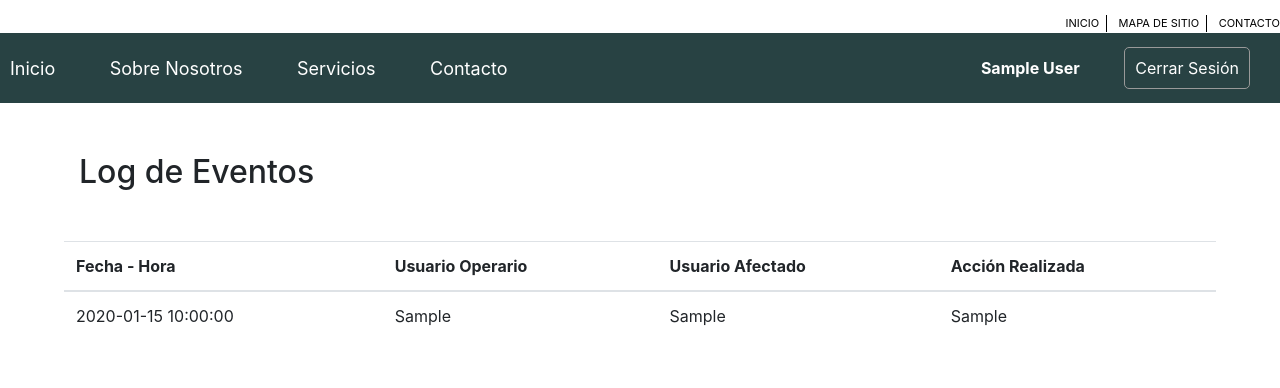
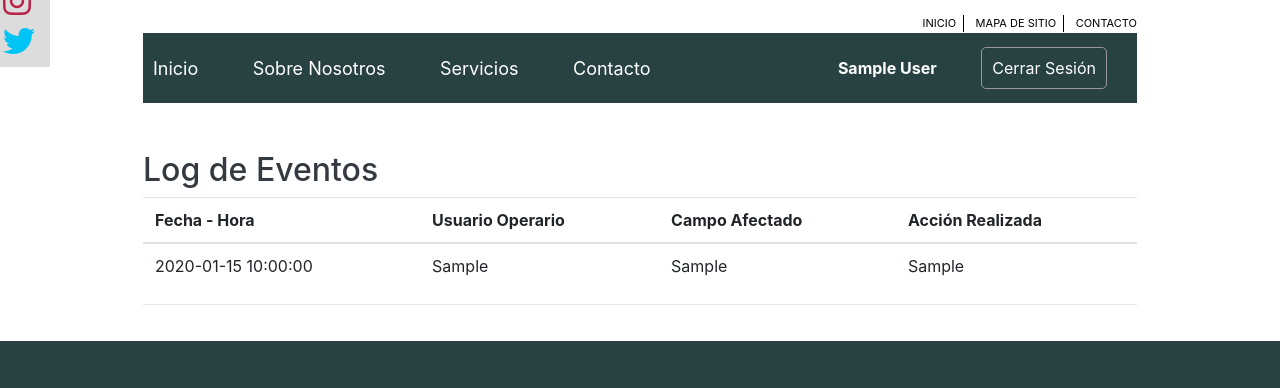
Before and after one commit to karina0724/Sweet-Happiness, a PHP site: page /log_eventos.php in a window 1280 px wide. Shown: the part 385-773 px from the top of the page. Run offline with PHP 8.4, Linux system fonts and the light colour scheme; the visitor is signed in with stand-in values (Sample User, id 1); tables that the repository leaves empty or names only in its code hold one stand-in row (values such as "Sample post"); some libraries are stand-ins or nearby versions.

Commit message:
Log de eventos modificado

```diff
--- a/FinalAdm/libs/configx.php
+++ b/FinalAdm/libs/configx.php
@@ -2,5 +2,5 @@
 
     define('DB_HOST','localhost');
     define('DB_USER','root');
-    define('DB_PASS','mysql');
+    define('DB_PASS','');
     define('DB_NAME','final_administracion');
--- a/FinalAdm/log_eventos.php
+++ b/FinalAdm/log_eventos.php
@@ -1,22 +1,23 @@
 <?php
-include("head.php");
+include('redes.php');
+
 ?>
+<!--end menu-h-->
 
-<div class="container" style="max-width: 90%; margin-top:50px;">
-    <h2>Log de Eventos</h2>
-</div>
-<div style="max-width: 90%; margin:50px auto; margin-bottom: 250px;">
+<div style="max-width: 80%;" class="container">
+<?php include('head.php'); ?> <br> <br>
+
+<h2 class="text-dark">Log de Eventos</h2>
 <table class="table table-hover">
         <thead>
             <tr>
                 <th scope="col">Fecha - Hora</th>
                 <th scope="col">Usuario Operario</th>
-               <th scope="col">Usuario Afectado</th>
+                <th scope="col">Campo Afectado</th>
                 <th scope="col">Acción Realizada</th>
             </tr>
         </thead>
         <tbody>
-
         <?php
                $sql = "SELECT * FROM log_huesped";
                $rs = conexion::query_array($sql);
@@ -35,8 +36,14 @@ include("head.php");
 ?>
         </tbody>
     </table>
+   <hr>
+
 </div>
+</div>
+<!--end contacto-->
+</div>
+<!--end bg1-->
 
-<?php
-include("footer.php")
-?>
+</body>
+<?php include("footer.php")?>
+</html>
```
Lines whose indentation alone changed are shown as unchanged.
